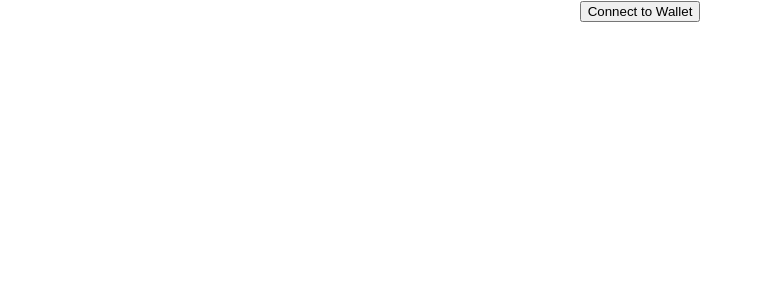
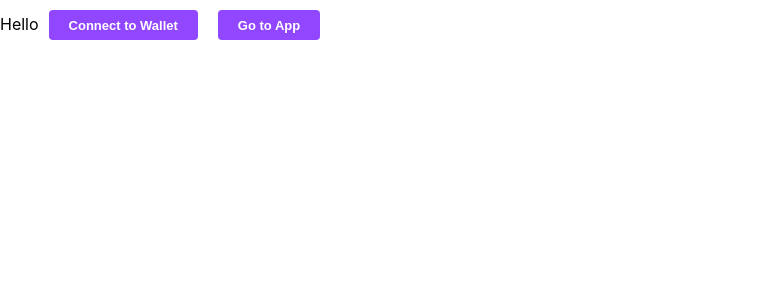
Before and after one commit to VDominik/SolanaFunding, a React (Create React App) app in the folder frontend/: page / in a window 1280 px wide. Shown: the top 300 px of the page, without its empty margins (0-762 px from the left). Built offline with nearby package versions, Linux system fonts and the light colour scheme; what @solana/web3.js would draw is missing.

Commit message:
Created home page and added router

```diff
--- a/frontend/package.json
+++ b/frontend/package.json
@@ -13,6 +13,7 @@
     "process": "^0.11.10",
     "react": "^18.2.0",
     "react-dom": "^18.2.0",
+    "react-router-dom": "^6.21.1",
     "react-scripts": "5.0.1",
     "web-vitals": "^2.1.4"
   },
--- a/frontend/src/App.js
+++ b/frontend/src/App.js
@@ -35,7 +35,7 @@ const App = () => {
           setWalletAddress(response.publicKey.toString());
         }
         else{
-          alert("Solana not found");
+          console.log("Solana not found");
         }
       }
     }catch(error){
@@ -141,12 +141,12 @@ const App = () => {
     <button onClick={getCampaigns}>Get a list of campaigns</button>
     <br />
     {campaigns.map(campaign => (<>
-    <p>Campaign ID: {campaign.pubkey.toString()}</p>
-    <p>Balance: {" "} {(campaign.amountDonated / web3.LAMPORTS_PER_SOL).toString()}</p>
+    <p><b>Campaign ID: </b> {campaign.pubkey.toString()}</p>
+    <p><b>Balance: {" "} </b> {(campaign.amountDonated / web3.LAMPORTS_PER_SOL).toString()}</p>
     {campaign.name}
     {campaign.description}
-    <button onClick={() => donate(campaign.pubkey)}>Click to DONATE!</button>
-    <button onClick={() => withdraw(campaign.pubkey)}>Click to WITHDRAW!</button>
+    <button className='donate' onClick={() => donate(campaign.pubkey)}>Click to DONATE!</button>
+    <button className='withdraw' onClick={() => withdraw(campaign.pubkey)}>Click to WITHDRAW!</button>
     <br />
     </>
     ))}
--- /dev/null
+++ b/frontend/src/home.js
@@ -0,0 +1,63 @@
+import { useEffect, useState } from 'react';
+const Home = () => {
+  const [walletAddress, setWalletAddress] = useState(null);
+
+  const checkIfWalletConnected = async () => {
+    try {
+      const { solana } = window;
+      if (solana) {
+        if (solana.isPhantom) {
+          console.log("Phantom wallet is installed!");
+          const response = await solana.connect({
+            onlyIfTrusted: true,
+          });
+          console.log("Connected with pub key: ", response.publicKey.toString());
+          setWalletAddress(response.publicKey.toString());
+        } else {
+          console.log("Solana not found");
+        }
+      }
+    } catch (error) {
+      console.error("Error checking wallet connection:", error);
+    }
+  };
+
+  const connectWallet = async () => {
+    try {
+      const { solana } = window;
+      if (solana) {
+        const response = await solana.connect();
+        console.log("Connected with pub key: ", response.publicKey.toString());
+        setWalletAddress(response.publicKey.toString());
+      }
+    } catch (error) {
+      console.error("Error connecting wallet:", error);
+    }
+  };
+
+  const renderNotConnectedContainer = () => (
+    <button onClick={connectWallet}>Connect to Wallet</button>
+  );
+
+  const redirectToApp = () => (
+    window.location.replace("/app")
+  )
+
+  useEffect(() => {
+    const onLoad = async () => {
+      await checkIfWalletConnected();
+    };
+    window.addEventListener('load', onLoad);
+    return () => window.removeEventListener('load', onLoad);
+  }, []);
+
+  return (
+    <>
+      Hello
+      {!walletAddress && renderNotConnectedContainer()}
+      <button onClick={redirectToApp}>Go to App</button>
+    </>
+  );
+};
+
+export default Home;
--- a/frontend/src/index.css
+++ b/frontend/src/index.css
@@ -11,3 +11,58 @@ code {
   font-family: source-code-pro, Menlo, Monaco, Consolas, 'Courier New',
     monospace;
 }
+
+button {
+  display: inline-block;
+  outline: 0;
+  border: none;
+  cursor: pointer;
+  font-weight: 600;
+  border-radius: 4px;
+  font-size: 13px;
+  height: 30px;
+  background-color: #9147ff;
+  color: white;
+  padding: 0 20px;
+  margin: 10px;
+}
+
+button:hover {
+  background-color: #772ce8;
+}
+
+.donate {
+  display: inline-block;
+  border: 2px solid green;
+  cursor: pointer;
+  font-weight: 600;
+  border-radius: 4px;
+  font-size: 13px;
+  height: 30px;
+  background-color: white;
+  color: black;
+  padding: 0 20px;
+  margin: 10px;
+}
+
+.donate:hover {
+  background-color: aquamarine;
+}
+
+.withdraw {
+  display: inline-block;
+  border: 2px solid red;
+  cursor: pointer;
+  font-weight: 600;
+  border-radius: 4px;
+  font-size: 13px;
+  height: 30px;
+  background-color: #FFDFD3;
+  color: black;
+  padding: 0 20px;
+  margin: 10px;
+}
+
+.withdraw:hover {
+  background-color: #FDB5B5;
+}
--- a/frontend/src/index.js
+++ b/frontend/src/index.js
@@ -1,13 +1,20 @@
-import React from 'react';
-import ReactDOM from 'react-dom/client';
-import './index.css';
-import App from './App';
-import reportWebVitals from './reportWebVitals';
+import React from "react";
+import ReactDOM from "react-dom/client";
+import "./index.css";
+import { BrowserRouter as Router, Route, Routes } from "react-router-dom";
+import App from "./App.js";
+import Home from "./home.js";
+import reportWebVitals from "./reportWebVitals";
 
-const root = ReactDOM.createRoot(document.getElementById('root'));
+const root = ReactDOM.createRoot(document.getElementById("root"));
 root.render(
   <React.StrictMode>
-    <App />
+    <Router>
+      <Routes>
+      <Route path="/" element={<Home />} />
+      <Route path="/app" element={<App />} />
+      </Routes>
+    </Router>
   </React.StrictMode>
 );
 
```
Also changed, not shown: 1 other file (tests, documents, lock files or other folders).
